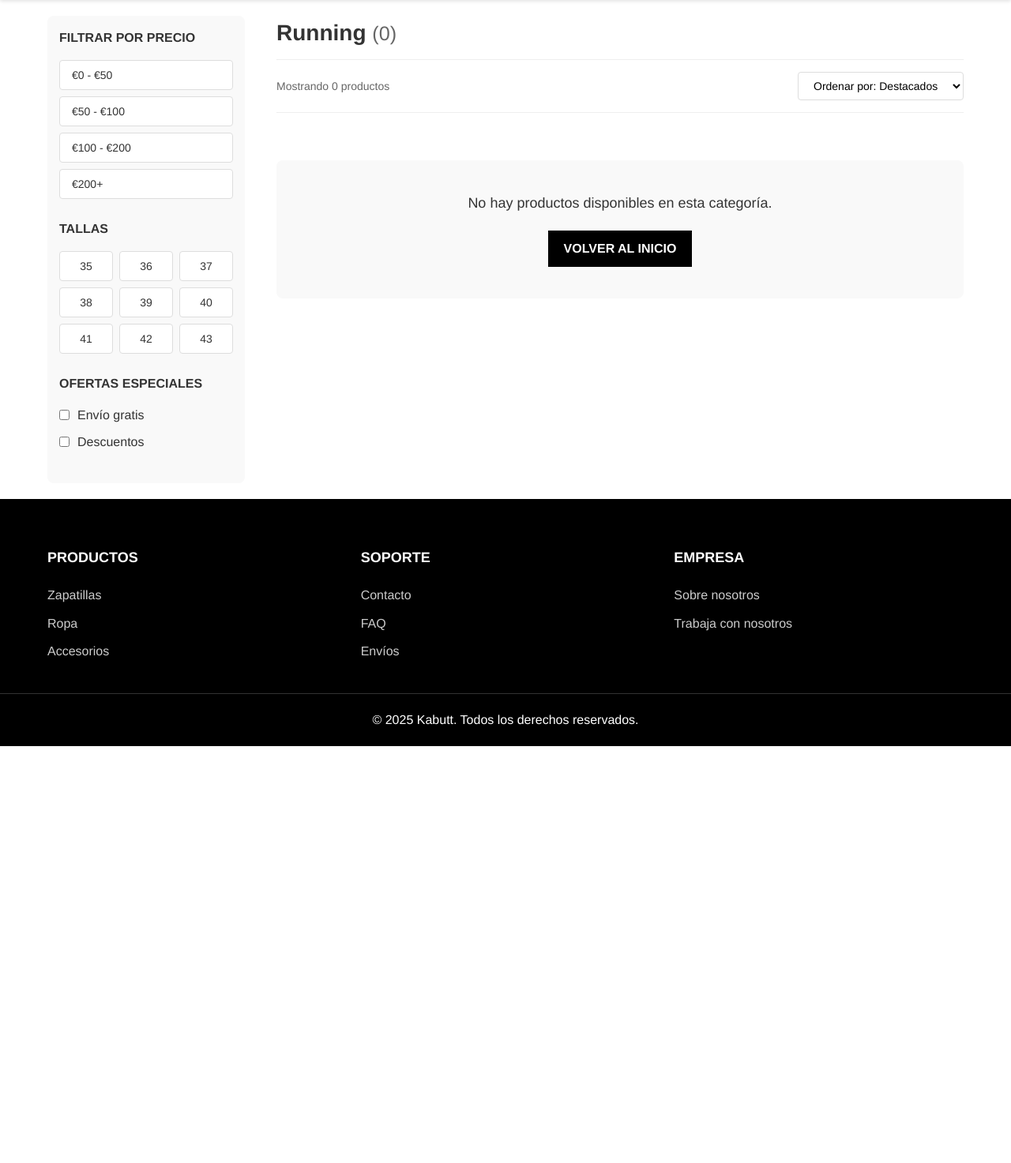
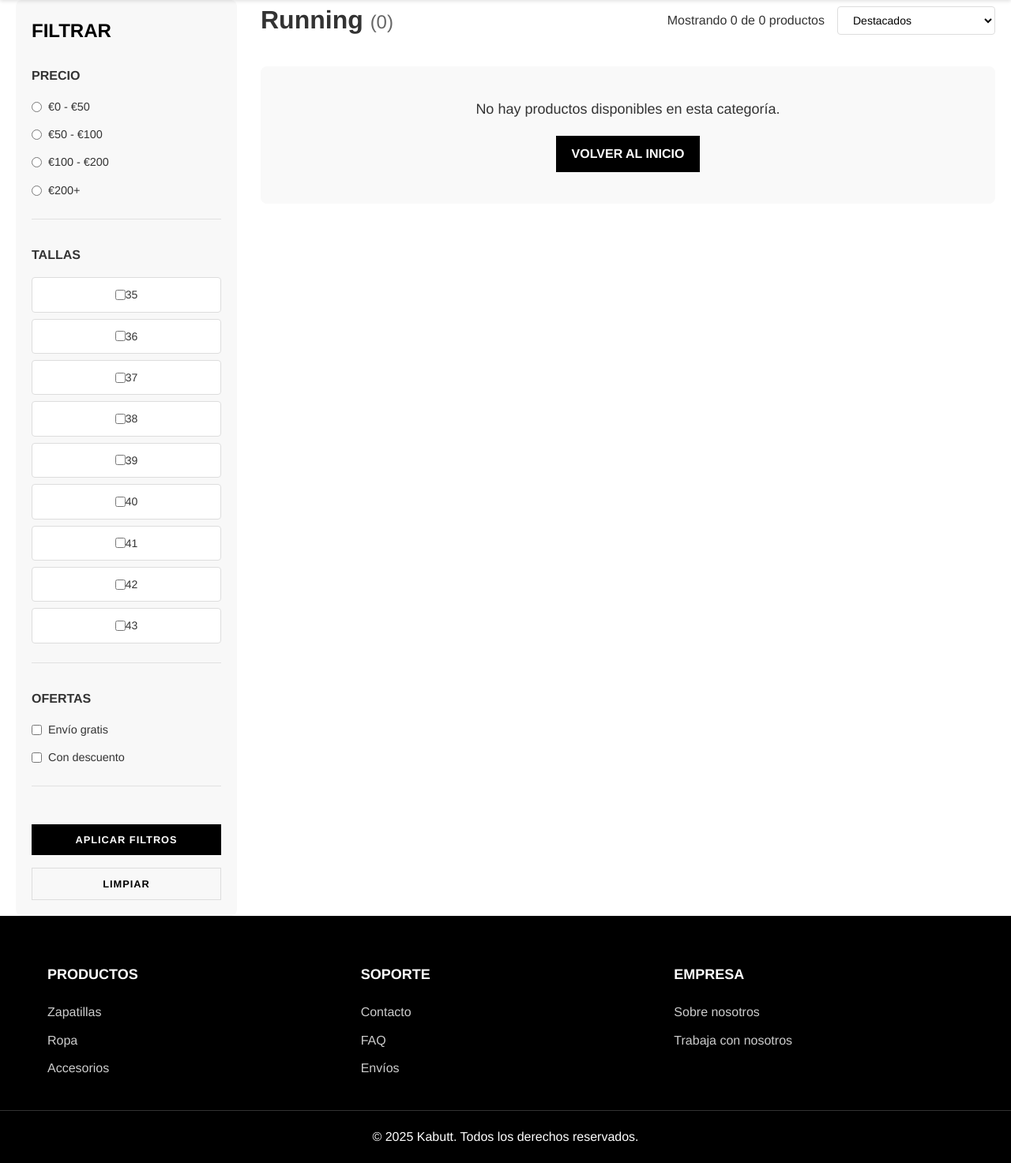
Before and after one commit to TenshiBoy317/kabutt, a PHP site: page /kabutt/products/category.php in a window 1280 px wide. Shown: the part 68-1541 px from the top of the page at 79% size. Before the commit the page ends 1013 px from the top, so only its background shows below. Run offline with PHP 8.4, Linux system fonts and the light colour scheme; data that the repository does not hold is empty.

Commit message:
Add files via upload

```diff
--- a/kabutt/products/category.php
+++ b/kabutt/products/category.php
@@ -34,66 +34,92 @@ $page_title = ucfirst($category) . ' - ' . SITE_NAME;
 require_once '../includes/header.php';
 ?>
 
-    <div class="products-page">
-        <div class="products-container">
-            <!-- Barra lateral de filtros -->
-            <aside class="filters-sidebar">
-                <div class="filter-group">
-                    <h3>Filtrar por precio</h3>
-                    <div class="price-ranges">
-                        <button type="button" class="price-range">€0 - €50</button>
-                        <button type="button" class="price-range">€50 - €100</button>
-                        <button type="button" class="price-range">€100 - €200</button>
-                        <button type="button" class="price-range">€200+</button>
+<!-- Estructura principal rediseñada -->
+<div class="category-container">
+    <!-- Sidebar de filtros estilo Nike -->
+    <aside class="category-filters">
+        <h2 class="filters-title">Filtrar</h2>
+
+        <form id="filters-form" method="GET">
+            <input type="hidden" name="cat" value="<?php echo $category; ?>">
+
+            <!-- Filtro de precios -->
+            <div class="filter-section">
+                <h3 class="filter-header">Precio</h3>
+                <div class="filter-options">
+                    <label class="filter-option">
+                        <input type="radio" name="price" value="0-50">
+                        <span>€0 - €50</span>
+                    </label>
+                    <label class="filter-option">
+                        <input type="radio" name="price" value="50-100">
+                        <span>€50 - €100</span>
+                    </label>
+                    <label class="filter-option">
+                        <input type="radio" name="price" value="100-200">
+                        <span>€100 - €200</span>
+                    </label>
+                    <label class="filter-option">
+                        <input type="radio" name="price" value="200+">
+                        <span>€200+</span>
+                    </label>
                 </div>
             </div>
 
-                <div class="filter-group">
-                    <h3>Tallas</h3>
-                    <div class="size-grid">
-                        <button type="button" class="size-option">35</button>
-                        <button type="button" class="size-option">36</button>
-                        <button type="button" class="size-option">37</button>
-                        <button type="button" class="size-option">38</button>
-                        <button type="button" class="size-option">39</button>
-                        <button type="button" class="size-option">40</button>
-                        <button type="button" class="size-option">41</button>
-                        <button type="button" class="size-option">42</button>
-                        <button type="button" class="size-option">43</button>
+            <!-- Filtro de tallas -->
+            <div class="filter-section">
+                <h3 class="filter-header">Tallas</h3>
+                <div class="size-options">
+                    <?php
+                    $sizes = ['35', '36', '37', '38', '39', '40', '41', '42', '43'];
+                    foreach ($sizes as $size) {
+                        echo '<label class="size-option">
+                                <input type="checkbox" name="sizes[]" value="'.$size.'">
+                                <span>'.$size.'</span>
+                              </label>';
+                    }
+                    ?>
                 </div>
             </div>
 
-                <div class="filter-group">
-                    <h3>Ofertas especiales</h3>
-                    <div class="deals-checkbox">
-                        <input type="checkbox" id="deal1">
-                        <label for="deal1">Envío gratis</label>
-                    </div>
-                    <div class="deals-checkbox">
-                        <input type="checkbox" id="deal2">
-                        <label for="deal2">Descuentos</label>
+            <!-- Filtro de ofertas -->
+            <div class="filter-section">
+                <h3 class="filter-header">Ofertas</h3>
+                <div class="filter-options">
+                    <label class="filter-option">
+                        <input type="checkbox" name="free_shipping">
+                        <span>Envío gratis</span>
+                    </label>
+                    <label class="filter-option">
+                        <input type="checkbox" name="discounts">
+                        <span>Con descuento</span>
+                    </label>
                 </div>
             </div>
+
+            <button type="submit" class="apply-filters">Aplicar filtros</button>
+            <button type="reset" class="reset-filters">Limpiar</button>
+        </form>
     </aside>
 
-            <!-- Contenido principal -->
-            <main class="products-main-content">
-                <div class="products-header">
-                    <h1><?php echo ucfirst($category); ?> <span>(<?php echo $total_products; ?>)</span></h1>
+    <!-- Contenido principal de productos -->
+    <main class="category-content">
+        <div class="category-header">
+            <h1 class="category-title"><?php echo ucfirst($category); ?> <span class="product-count">(<?php echo $total_products; ?>)</span></h1>
 
-                    <div class="sort-options">
-                        <span>Mostrando <?php echo count($products); ?> productos</span>
-                        <select class="sort-select">
-                            <option>Ordenar por: Destacados</option>
-                            <option>Precio: Menor a mayor</option>
-                            <option>Precio: Mayor a menor</option>
-                            <option>Novedades</option>
+            <div class="sort-container">
+                <span class="showing-count">Mostrando <?php echo count($products); ?> de <?php echo $total_products; ?> productos</span>
+                <select class="sort-select" id="sort-products">
+                    <option value="featured">Destacados</option>
+                    <option value="price_asc">Precio: Menor a mayor</option>
+                    <option value="price_desc">Precio: Mayor a menor</option>
+                    <option value="newest">Novedades</option>
                 </select>
             </div>
         </div>
 
         <!-- Grid de productos -->
-                <section class="products-grid">
+        <div class="products-grid">
             <?php if (empty($products)): ?>
                 <div class="no-products">
                     <p>No hay productos disponibles en esta categoría.</p>
@@ -101,37 +127,47 @@ require_once '../includes/header.php';
                 </div>
             <?php else: ?>
                 <?php foreach ($products as $product): ?>
-                            <div class="product-card">
+                    <article class="product-card">
+                        <a href="<?php echo SITE_URL; ?>/products/detail.php?id=<?php echo $product['id']; ?>" class="product-link">
                             <?php if ($product['is_new']): ?>
-                                    <div class="product-badge">Nuevo</div>
+                                <span class="product-badge new">Nuevo</span>
                             <?php elseif ($product['is_bestseller']): ?>
-                                    <div class="product-badge">Más vendido</div>
+                                <span class="product-badge bestseller">Más vendido</span>
                             <?php endif; ?>
 
-                                <a href="<?php echo SITE_URL; ?>/products/detail.php?id=<?php echo $product['id']; ?>">
-                                    <img src="<?php echo SITE_URL; ?>/assets/images/products/<?php echo $product['image']; ?>" alt="<?php echo $product['name']; ?>">
+                            <div class="product-image-container">
+                                <img src="<?php echo SITE_URL; ?>/assets/images/products/<?php echo $product['image']; ?>"
+                                     alt="<?php echo htmlspecialchars($product['name']); ?>"
+                                     class="product-image">
+                            </div>
+
                             <div class="product-info">
                                 <span class="product-category"><?php echo $product['category']; ?></span>
                                 <h3 class="product-title"><?php echo $product['name']; ?></h3>
                                 <span class="product-colors"><?php echo $product['colors']; ?> colores</span>
-                                        <div class="product-price">
-                                            <span class="current-price"><?php echo number_format($product['price'], 2); ?> €</span>
+
+                                <div class="product-pricing">
                                     <?php if ($product['original_price'] > $product['price']): ?>
                                         <span class="original-price"><?php echo number_format($product['original_price'], 2); ?> €</span>
                                         <?php
                                         $discount = round(($product['original_price'] - $product['price']) / $product['original_price'] * 100);
                                         ?>
-                                                <span class="discount">-<?php echo $discount; ?>%</span>
+                                        <span class="discount-tag">-<?php echo $discount; ?>%</span>
                                     <?php endif; ?>
+                                    <span class="current-price"><?php echo number_format($product['price'], 2); ?> €</span>
                                 </div>
                             </div>
                         </a>
-                            </div>
+                    </article>
                 <?php endforeach; ?>
             <?php endif; ?>
-                </section>
+        </div>
+
+        <!-- Paginación (puedes implementarla después) -->
+        <div class="pagination-container">
+            <!-- Aquí iría tu lógica de paginación -->
+        </div>
     </main>
-        </div>
 </div>
 
 <?php require_once '../includes/footer.php'; ?>
```
Lines whose indentation alone changed are shown as unchanged.
